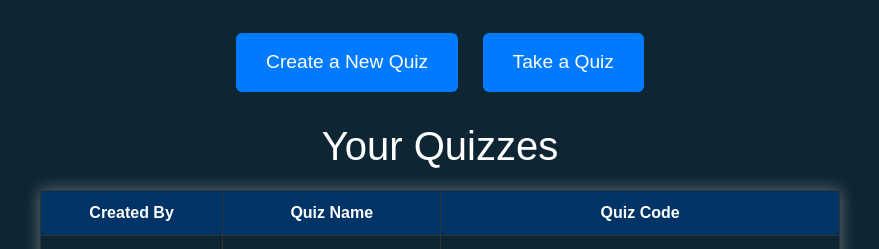
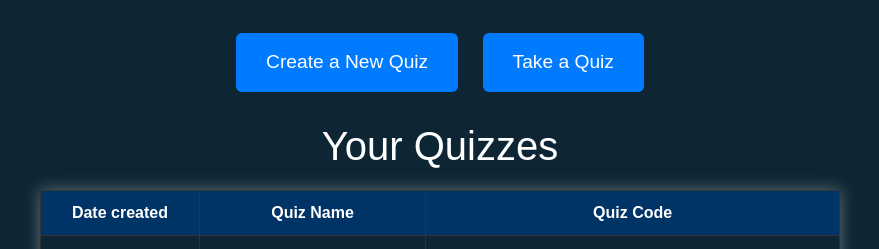
Before and after one commit to fred-maina/Quizzy-Backend, a Django app: template Quizzy/templates/dashboard.html in a window 1280 px wide. Shown: the part 239-488 px from the top of the page, without its empty margins (200-1079 px from the left). Run offline with Django 5.2, Linux system fonts and the light colour scheme; the template is opened without the code that fills it: values that come from a table or form of the project are taken from there, others are empty; data comes from the database, SQL or seed files in the repository; some libraries are stand-ins or nearby versions.

Commit message:
Display Date Quiz was created

```diff
--- a/Quizzy/templates/dashboard.html
+++ b/Quizzy/templates/dashboard.html
@@ -26,7 +26,7 @@
             <h1>Your Quizzes</h1>
             <thead>
                 <tr>
-                    <th>Created By</th>
+                    <th>Date created</th>
                     <th>Quiz Name</th>
                     <th>Quiz Code</th>
                 </tr>
@@ -34,7 +34,7 @@
             <tbody>
                 {% for quiz in quizzes %}
                 <tr>
-                    <td>{{ user }}</td>
+                    <td>{{ quiz.date_created }}</td>
                     <td>{{ quiz.title }}</td>
                     <td>{{ quiz.code }}</td>
                 </tr>
```
